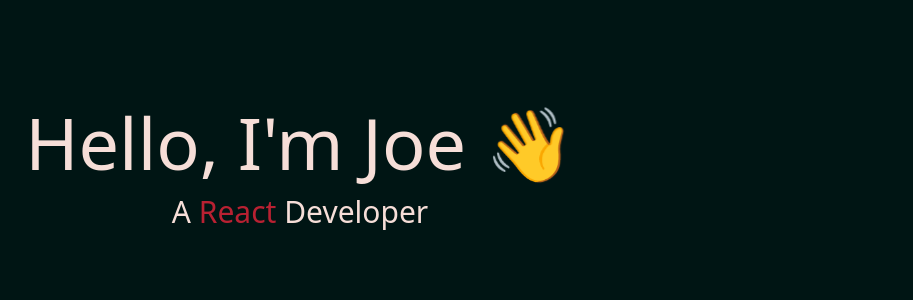
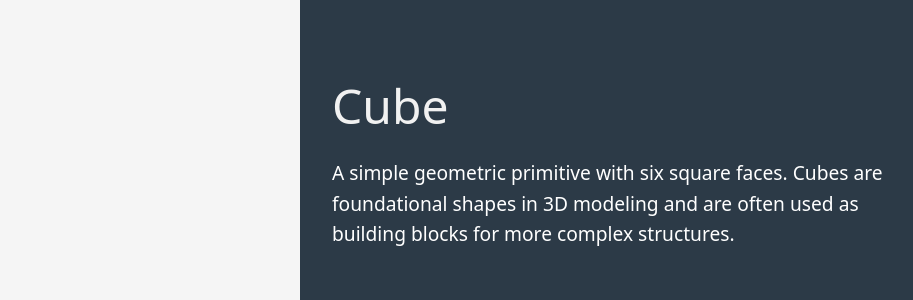
Before and after one commit to JosephReece/Portfolio-Website, a SvelteKit app: page /home in a window 1280 px wide. Shown: the part 240-540 px from the top of the page, without its empty margins (340-1253 px from the left). Built offline with nearby package versions, Linux system fonts and the light colour scheme.

Commit message:
Added Threlte and Test Scene

```diff
--- /dev/null
+++ b/src/lib/HoverEffectText.svelte
@@ -0,0 +1,84 @@
+<script lang="ts">
+    export let text = "Hover over me!"
+    export let size = 8;
+
+    const calculateTranslation = (direction: number) => `${(direction * size) / 10}rem`;
+</script>
+
+<div class="container" style={`font-size: ${size}rem; --red-translate: ${calculateTranslation(-1)}; --green-translate: ${calculateTranslation(1)}; --blue-translate: ${calculateTranslation(0)};`}>
+    <div class="text-wrapper">
+        <span class="channel red" data-text={text}>{text}</span>
+        <span class="channel green" data-text={text}>{text}</span>
+        <span class="channel blue" data-text={text}>{text}</span>
+        <span class="text" data-text={text}>{text}</span>
+    </div>
+</div>
+
+<style>
+    .container {
+        font-weight: 600;
+        isolation: isolate;
+        user-select: none;
+    }
+
+    .container * {
+        mix-blend-mode: multiply;
+    }
+
+    .text-wrapper {
+        position: relative;
+    }
+
+    .text {
+        position: relative;
+        color: black;
+        transition:
+            transform 0.3s ease-in-out,
+            opacity 0.3s ease-in-out;
+    }
+
+    .channel {
+        position: absolute;
+        top: 0;
+        left: 0;
+        z-index: -1;
+        transition:
+            transform 0.3s ease-in-out,
+            opacity 0.3s ease-in-out;
+        opacity: 0;
+    }
+
+    .channel.red {
+        color: #ff0000;
+        transform: translate(0, 0);
+    }
+
+    .channel.green {
+        color: #00ff00;
+        transform: translate(0, 0);
+    }
+
+    .channel.blue {
+        color: #0000ff;
+        transform: translate(0, 0);
+    }
+
+    .text-wrapper:hover .channel.red {
+        transform: translate(var(--red-translate), var(--red-translate));
+        opacity: 0.9;
+    }
+
+    .text-wrapper:hover .channel.green {
+        transform: translate(var(--green-translate), var(--green-translate));
+        opacity: 0.9;
+    }
+
+    .text-wrapper:hover .channel.blue {
+        transform: translate(var(--blue-translate), var(--blue-translate));
+        opacity: 0.9;
+    }
+
+    .text-wrapper:hover .text {
+        opacity: 0;
+    }
+</style>
--- a/src/routes/home/+page.svelte
+++ b/src/routes/home/+page.svelte
@@ -1,119 +1,205 @@
-<script lang="ts">
-    // Import project data from an external file
-    import { projects as projectData } from "$lib/projects"; // Adjust path as needed
-    import { goto } from "$app/navigation";
+<script>
+  import { onMount } from "svelte";
+  import { Canvas } from "@threlte/core";
+  import { OrbitControls } from "@threlte/extras";
+  import { T } from "@threlte/core";
+  import { cubicInOut } from "svelte/easing";
+  import { Tween, tweened } from "svelte/motion";
 
-    // Dynamically assign projects to use the imported data
-    let projects = Object.keys(projectData).map((key) => ({
-        key,
-        name: projectData[key].title,
-        description: projectData[key].shortDescription,
-        tags: projectData[key].tags,
-    }));
+  // Array of objects with models and their descriptions
+  const items = [
+    {
+      name: "Cube",
+      description:
+        "A simple geometric primitive with six square faces. Cubes are foundational shapes in 3D modeling and are often used as building blocks for more complex structures.",
+      model: "Box",
+      color: "#6A7FDB",
+    },
+    {
+      name: "Sphere",
+      description:
+        "A perfectly round geometrical object. Spheres are commonly used in 3D graphics for planets, balls, or any rounded object that needs to appear smooth from all angles.",
+      model: "Sphere",
+      color: "#45CB85",
+    },
+    {
+      name: "Torus",
+      description:
+        "A donut-shaped surface of revolution generated by revolving a circle in three-dimensional space. Torus shapes are used for rings, tubes, and complex knot structures.",
+      model: "Torus",
+      color: "#F06449",
+    },
+    {
+      name: "Cylinder",
+      description:
+        "A three-dimensional solid consisting of two parallel circular bases connected by a curved surface. Cylinders are used to represent pipes, columns, and various mechanical parts.",
+      model: "Cylinder",
+      color: "#EFB5CB",
+    },
+    {
+      name: "Cone",
+      description:
+        "A three-dimensional geometric shape that tapers smoothly from a flat circular base to a point. Cones are often used to create pointed structures like ice cream cones or party hats.",
+      model: "Cone",
+      color: "#FFE74C",
+    },
+  ];
 
-    import { onMount } from "svelte";
+  // State variables
+  let scrollY = 0;
+  let windowHeight = 0;
 
-    let waveElement: HTMLSpanElement | null = null;
+  // Use a tweened value for smooth transitions
+  const indexTween = new Tween(0, {
+    duration: 40,
+    easing: cubicInOut,
+  });
 
   onMount(() => {
-        const triggerWave = () => {
-            waveElement && (waveElement.style.animationPlayState = "running");
-            setTimeout(() => {
-                waveElement && (waveElement.style.animationPlayState = "paused");
-            }, 2000); // Pause the animation after 2 seconds
+    // Add scroll listener to update scrollY
+    const handleScroll = () => {
+      scrollY = window.scrollY;
+      // Calculate the index based on scroll position and window height
+      indexTween.set(scrollY / windowHeight);
     };
 
-        const randomiseWave = () => {
-            triggerWave();
-            setTimeout(randomiseWave, Math.random() * 2000 + 6000); // Random interval between 3-8 seconds
+    window.addEventListener("scroll", handleScroll);
+
+    // Cleanup
+    return () => {
+      window.removeEventListener("scroll", handleScroll);
     };
-
-        randomiseWave();
   });
 </script>
 
-<div class="min-h-screen bg-custom-dark text-custom-blush p-6">
-    <div class="max-w-4xl mx-auto">
-        <!-- Header -->
-        <div class="h-dvh flex items-center justify-center flex-col">
-            <h1 class="text-7xl mb-4 text-custom-blush">
-                Hello, I'm Joe <span bind:this={waveElement} class="wave"
-                    >👋</span
-                >
-            </h1>
-            <p class="text-3xl text-custom-blush mb-8">
-                A <span class="text-custom-red">React</span> Developer
-            </p>
+<svelte:window bind:scrollY bind:innerHeight={windowHeight} />
+
+<div class="container">
+  <div class="model-container">
+    <div class="canvas-container">
+      <Canvas>
+        <T.PerspectiveCamera makeDefault position={[5, 5, 5]}>
+          <OrbitControls
+            onchange={(e) => {
+              console.log(e);
+            }}
+          />
+        </T.PerspectiveCamera>
+
+        <T.DirectionalLight position={[3, 10, 10]} intensity={1.5} />
+        <T.AmbientLight intensity={0.5} />
+
+        <T.Group>
+          {#each items as item, i}
+            <T.Group position={[0, (i - indexTween.current) * 7.5, 0]}>
+              {#if item.model === "Box"}
+                <T.Mesh rotation={[0.5, 0.5, 0]}>
+                  <T.BoxGeometry args={[1, 1, 1]} />
+                  <T.MeshStandardMaterial color={item.color} />
+                </T.Mesh>
+              {:else if item.model === "Sphere"}
+                <T.Mesh>
+                  <T.SphereGeometry args={[0.8, 32, 32]} />
+                  <T.MeshStandardMaterial color={item.color} />
+                </T.Mesh>
+              {:else if item.model === "Torus"}
+                <T.Mesh rotation={[Math.PI / 4, 0, 0]}>
+                  <T.TorusGeometry args={[0.6, 0.2, 16, 50]} />
+                  <T.MeshStandardMaterial color={item.color} />
+                </T.Mesh>
+              {:else if item.model === "Cylinder"}
+                <T.Mesh rotation={[Math.PI / 6, 0, 0]}>
+                  <T.CylinderGeometry args={[0.5, 0.5, 1.5, 32]} />
+                  <T.MeshStandardMaterial color={item.color} />
+                </T.Mesh>
+              {:else if item.model === "Cone"}
+                <T.Mesh rotation={[Math.PI / 6, 0, 0]}>
+                  <T.ConeGeometry args={[0.7, 1.5, 32]} />
+                  <T.MeshStandardMaterial color={item.color} />
+                </T.Mesh>
+              {/if}
+            </T.Group>
+          {/each}
+        </T.Group>
+      </Canvas>
+    </div>
   </div>
 
-        <!-- Projects Section -->
-        <section>
-            <h2 class="text-3xl font-semibold mb-4 text-custom-blush">
-                Explore My <span class="text-custom-red">Projects</span>
-            </h2>
-            <div class="grid grid-cols-1 sm:grid-cols-2 lg:grid-cols-3 gap-6">
-                {#each projects as project}
+  <div class="descriptions-container">
+    {#each items as item, i}
       <div
-                        class="bg-custom-blush text-custom-dark p-4 rounded-lg shadow-md hover:shadow-lg transition-shadow duration-200 cursor-pointer"
-                        on:click={() => goto(`/projects/${project.key}`)}
-                        on:keydown={() => {}}
-                        role="button"
-                        tabindex="0"
-                        aria-label="go to project"
+        class="description-panel"
+        style="transform: translateY({(i - indexTween.current) * 100}vh);"
       >
-                        <h3 class="text-lg font-semibold text-custom-red">
-                            {project.name}
-                        </h3>
-                        <p class="text-sm text-custom-coral mt-2">
-                            {project.description}
-                        </p>
-                        {#if project.tags.length > 0}
-                            <div class="flex flex-wrap mt-4 gap-2">
-                                {#each project.tags as tag}
-                                    <span
-                                        class="bg-custom-dark text-custom-peach px-2 py-1 rounded text-xs font-medium"
-                                    >
-                                        {tag}
-                                    </span>
-                                {/each}
-                            </div>
-                        {/if}
+        <h2>{item.name}</h2>
+        <p>{item.description}</p>
       </div>
     {/each}
-            </div>
-        </section>
   </div>
 </div>
 
 <style>
-    @keyframes wave {
-        0% {
-            transform: rotate(0deg);
-        }
-        15% {
-            transform: rotate(15deg);
-        }
-        30% {
-            transform: rotate(-15deg);
-        }
-        45% {
-            transform: rotate(10deg);
-        }
-        60% {
-            transform: rotate(-10deg);
-        }
-        75% {
-            transform: rotate(5deg);
-        }
-        100% {
-            transform: rotate(0deg);
-        }
+  .container {
+    display: flex;
+    width: 100%;
+    height: 100vh;
+    position: fixed;
+    top: 0;
+    left: 0;
   }
 
-    .wave {
-        display: inline-block;
-        animation: wave 2s ease-in-out infinite;
-        animation-play-state: paused;
-        transform-origin: bottom center;
+  .model-container {
+    flex: 1;
+    position: relative;
+    background-color: #f5f5f5;
+  }
+
+  .canvas-container {
+    position: absolute;
+    top: 0;
+    left: 0;
+    width: 100%;
+    height: 100%;
+  }
+
+  .descriptions-container {
+    flex: 1;
+    position: relative;
+    overflow: hidden;
+    background-color: #2c3a47;
+    color: white;
+  }
+
+  .description-panel {
+    position: absolute;
+    top: 0;
+    left: 0;
+    width: 100%;
+    height: 100vh;
+    padding: 2rem;
+    /* Remove the explicit transition, as tweened handles it */
+    /* transition: transform 0.6s cubic-bezier(0.16, 1, 0.3, 1); */
+    display: flex;
+    flex-direction: column;
+    justify-content: center;
+  }
+
+  h2 {
+    font-size: 3rem;
+    margin-bottom: 1rem;
+    color: #f1f1f1;
+  }
+
+  p {
+    font-size: 1.2rem;
+    line-height: 1.6;
+    max-width: 600px;
+  }
+
+  /* Add this to create scroll space for all items */
+  :global(body) {
+    height: 500vh; /* 5 items x 100vh */
+    margin: 0;
+    padding: 0;
   }
 </style>
--- a/src/routes/projects/[project_name]/+page.svelte
+++ /dev/null
@@ -1,39 +0,0 @@
-<script lang="ts">
-    import { page } from '$app/stores'; // For accessing the project name from the URL params
-    import { projects as projectData } from '$lib/projects'; // Import project data
-
-    // Dynamically fetch the current project based on the route parameter
-    $: projectName = $page.params.project_name; // The project name from the URL
-    $: project = projectData[projectName]; // Fetch the project details
-</script>
-
-<div class="min-h-screen bg-custom-dark text-custom-blush p-6">
-    <div class="max-w-4xl mx-auto">
-        <!-- Project Content -->
-        {#if project}
-            <h1 class="text-4xl font-bold mb-4 text-custom-blush">{project.title}</h1>
-            <p class="text-lg text-custom-peach mb-6">{project.shortDescription}</p>
-
-            <div class="bg-custom-blush text-custom-dark p-6 rounded-lg shadow-md">
-                <p class="text-sm text-custom-coral leading-relaxed">
-                    {project.longDescription}
-                </p>
-
-                <!-- Tags Section -->
-                {#if project.tags.length > 0}
-                    <div class="flex flex-wrap mt-4 gap-2">
-                        {#each project.tags as tag}
-                            <span class="bg-custom-dark text-custom-peach px-2 py-1 rounded text-xs font-medium">
-                                {tag}
-                            </span>
-                        {/each}
-                    </div>
-                {/if}
-            </div>
-        {:else}
-            <!-- Fallback if project not found -->
-            <h1 class="text-3xl font-bold mb-6 text-custom-red">Project Not Found</h1>
-            <p class="text-lg text-custom-coral">The requested project does not exist. Please check the URL and try again.</p>
-        {/if}
-    </div>
-</div>
```
Also changed, not shown: package.json (+6 -1 lines), tsconfig.json (+2 -6 lines), 1 other file (tests, documents, lock files or other folders). Lines whose indentation alone changed are shown as unchanged.
